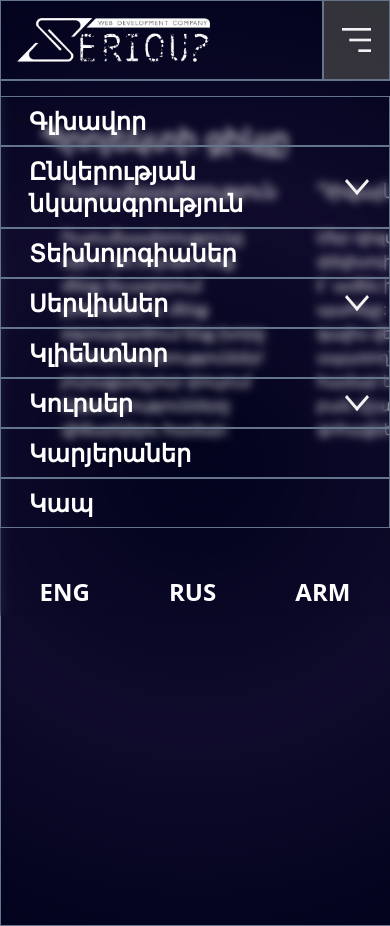
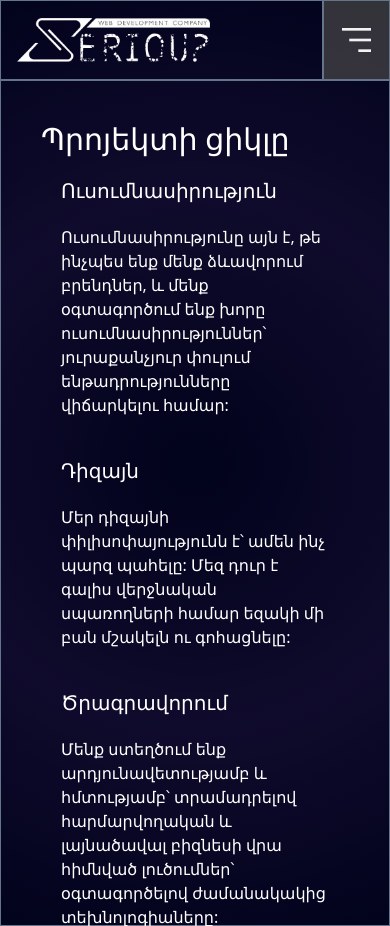
Before and after one commit to rmaliyan/serious-react, a React (Vite) app: page /am/delivery in a window 390 px wide. Built offline with nearby package versions, Linux system fonts and the light colour scheme.

Commit message:
Horizontal menu tweaks

```diff
--- a/src/MenuItemsList.json
+++ b/src/MenuItemsList.json
@@ -1,7 +1,7 @@
 [
   { "content": "home", "url": "home", "subitems": [] },
   {
-    "content": "about",
+    "content": "aboutUs",
     "url": "about",
     "subitems": [
       { "content": "aboutUs", "url": "about" },
--- a/src/routes/delivery.jsx
+++ b/src/routes/delivery.jsx
@@ -9,7 +9,7 @@ export function Delivery() {
     <div className="animate-slideInContent flex flex-col p-10">
       <div className="text-3xl">{delivery.title0}</div>
 
-      <div className="flex">
+      <div className="flex flex-col lg:flex-row">
         <div className="flex flex-col p-5">
           <div className="text-xl">{delivery.title1}</div>
           <div className="mt-5">{delivery.paragraph1}</div>
--- a/src/routes/layout.jsx
+++ b/src/routes/layout.jsx
@@ -1,23 +1,62 @@
 import { Outlet, Link, useParams, useLocation } from "react-router-dom";
 import Content from "../content.json";
 import MenuItemsList from "../MenuItemsList.json";
-import {useState} from "react";
+import { useEffect, useState } from "react";
 
-function MenuSubitem({ content, url }) {
+function MenuSubitem({ content, url, menuOpen, setmenuOpen }) {
   return (
-    <Link className="ml-16 grow" to={url}>
-      {content}
+    <Link
+      onClick={() => setmenuOpen(!menuOpen)}
+      className="ml-16 grow"
+      to={url}
+    >
+      <div>{content}</div>
     </Link>
   );
 }
 
-function MenuItem({ content, url, subitems, langContent }) {
+function MenuSubitemLargeScreen({ url }) {
+  return (
+    <Link className ="w-full ml-1" to={url}>
+      <div className ="h-1 w-full bg-white "></div>
+    </Link>
+  );
+}
+
+function MenuItem({
+  content,
+  url,
+  subitems,
+  langContent,
+  menuOpen,
+  setmenuOpen,
+}) {
   const [isOpen, setIsOpen] = useState(false);
 
+  const [isScreenBiggerThan1024, setIsScreenBiggerThan1024] = useState(false);
+
+  // useEffect(() => {
+  //   const checkScreenSize = () => {
+  //     setIsScreenBiggerThan1024(window.innerWidth > 1024);
+  //   };
+
+  //   window.addEventListener('resize', checkScreenSize);
+  //   checkScreenSize();
+  //   return () => {
+
+  //     window.removeEventListener('resize', checkScreenSize);
+  //   };
+
+  // }, []);
+
   return (
-    <div className="flex flex-col overflow-hidden border border-slate-500 lg:border-0">
-      <div className="flex w-full items-center justify-between pr-5">
-        <Link className="py-2 pl-7 lg:p-0" to={url}>
+    <div className="flex flex-col overflow-hidden border border-slate-500 lg:border-0 lg:flex lg:content-center lg:justify-center lg:mx-2">
+      <div className="flex w-full justify-between pr-5 lg:items-center lg:justify-center lg:p-0">
+        <Link
+          onClick={() => setmenuOpen(!menuOpen)}
+          className="py-2 pl-7 lg:flex lg:p-0 "
+          to={url}
+        >
           {langContent[content]}
         </Link>
 
@@ -32,9 +71,11 @@ function MenuItem({ content, url, subitems, langContent }) {
       </div>
 
       {isOpen && (
-        <div className="flex animate-slideInText flex-col">
+        <div className="flex animate-slideInText flex-col lg:hidden">
           {subitems.map((child) => (
             <MenuSubitem
+              menuOpen={menuOpen}
+              setmenuOpen={setmenuOpen}
               content={langContent[child.content]}
               url={child.url}
               key={child.url}
@@ -42,19 +83,31 @@ function MenuItem({ content, url, subitems, langContent }) {
           ))}
         </div>
       )}
+
+      <div className="hidden lg:flex lg:content-between lg:w-4/5 lg:ml-1">
+        {subitems.map((child) => (
+          <MenuSubitemLargeScreen url={child.url} key={child.url} />
+        ))}
+      </div>
     </div>
   );
 }
 
-function Menu({ langContent }) {
+function Menu({ langContent, menuOpen, setmenuOpen }) {
   const location = useLocation();
   const index = location.pathname.indexOf("/", 1);
   const currentLocation = location.pathname.substring(index + 1);
 
   return (
-    <div className="absolute right-0 top-24 h-fit w-full text-2xl font-extrabold backdrop-blur-sm lg:ml-auto lg:mr-4 lg:flex lg:h-fit lg:w-fit lg:gap-y-0.5 lg:pt-0 lg:text-base lg:font-normal lg:backdrop-blur-none lg:right-20 lg:top-6 ">
+    <div
+      className={`${
+        menuOpen ? "animate-slideInText" : "animate-slideOutText"
+      } absolute right-0 top-24 h-fit w-full text-2xl font-extrabold backdrop-blur-sm lg:right-20 lg:top-6 lg:ml-auto lg:mr-4 lg:flex lg:h-fit lg:w-fit lg:gap-y-0.5 lg:pt-0 lg:text-base lg:font-normal lg:backdrop-blur-none `}
+    >
       {MenuItemsList.map((item) => (
         <MenuItem
+          menuOpen={menuOpen}
+          setmenuOpen={setmenuOpen}
           content={item.content}
           url={item.url}
           subitems={item.subitems}
@@ -63,13 +116,25 @@ function Menu({ langContent }) {
         />
       ))}
       <div className="mt-10 flex w-full justify-around lg:hidden">
-        <Link className="my-2" to={`/en/${currentLocation}`}>
+        <Link
+          onClick={() => setmenuOpen(!menuOpen)}
+          className="my-2"
+          to={`/en/${currentLocation}`}
+        >
           ENG
         </Link>
-        <Link className="my-2" to={`/ru/${currentLocation}`}>
+        <Link
+          onClick={() => setmenuOpen(!menuOpen)}
+          className="my-2"
+          to={`/ru/${currentLocation}`}
+        >
           RUS
         </Link>
-        <Link className="my-2" to={`/am/${currentLocation}`}>
+        <Link
+          onClick={() => setmenuOpen(!menuOpen)}
+          className="my-2"
+          to={`/am/${currentLocation}`}
+        >
           ARM
         </Link>
       </div>
@@ -85,6 +150,8 @@ export function Layout() {
   const index = location.pathname.indexOf("/", 1);
   const currentLocation = location.pathname.substring(index + 1);
 
+  const [menuOpen, setmenuOpen] = useState(false);
+
   return (
     <div
       id="layout-container"
@@ -97,20 +164,28 @@ export function Layout() {
         >
           <div
             id="Logo"
-            className="Logo flex h-5/6 items-center justify-center "
+            className="Logo flex h-5/6 items-center justify-center"
           >
             <img
               className="ml-4 h-4/6"
               src="/SeriousLogo.webp"
               alt="Brand logo"
             />
-
           </div>
 
-          <Menu langContent={menu} />
+          {menuOpen && (
+            <Menu
+              menuOpen={menuOpen}
+              setmenuOpen={setmenuOpen}
+              langContent={menu}
+            />
+          )}
         </div>
 
-        <div className="menu-icon-container flex h-20 w-20 items-center justify-center border border-slate-500 bg-neutral-700 bg-opacity-80 sm:h-20 sm:w-20 lg:bg-transparent">
+        <div
+          onClick={() => setmenuOpen(!menuOpen)}
+          className="menu-icon-container flex h-20 w-20 items-center justify-center border border-slate-500 bg-neutral-700 bg-opacity-80 sm:h-20 sm:w-20 lg:bg-transparent"
+        >
           <img
             className="h-6 lg:hidden"
             src="/sidebarLogo.svg"
@@ -124,7 +199,7 @@ export function Layout() {
           <Outlet />
         </div>
 
-        <div className="lower-vertical-bar hidden h-full flex-col items-center border-0 bg-transparent bg-opacity-50 w-20 sm:border-slate-500 sm:bg-slate-950 lg:flex">
+        <div className="lower-vertical-bar hidden h-full w-20 flex-col items-center border-0 bg-transparent bg-opacity-50 sm:border-slate-500 sm:bg-slate-950 lg:flex">
           <Link className="my-2 mt-10" to={`/en/${currentLocation}`}>
             Eng
           </Link>
@@ -292,14 +367,7 @@ export function Layout() {
 //   );
 // }
 
-
-
-
 ///////////////////////////////////////////////////////////////////////////////////////////////////////////////////////////
-
-
-
-
 
 // return (
 //   <div id="layout-container" className="layout-container flex h-screen w-screen flex-col overflow-scroll text-white lg:overflow-hidden">
--- a/tailwind.config.js
+++ b/tailwind.config.js
@@ -11,6 +11,10 @@ export default {
           '0%': { transform: 'translate(100%) scale(0.7)', opacity:'0' },
           '100%': { transform: 'translate(0%) scale(1)', opacity: '1'  }
         },
+        slideOutText: {
+          '0%': { transform: 'translate(0%) scale(1)', opacity: '1' },
+          '100%': { transform: 'translate(100%) scale(0.7)', opacity: '0' },
+        },
         slideInContent: {
           '0%': { transform: 'translate(-100%) scale(0.7)', opacity: '0' },
           '80%': { transform: 'translate(0%) scale(0.7)', opacity: '0.7' },
@@ -19,6 +23,7 @@ export default {
       },
       animation: {
         slideInText: 'slideInText 0.5s ease-in-out',
+        slideOutText: 'slideOutText 0.5s ease-in-out',
         slideInContent: 'slideInContent 0.5s ease-in-out',
       }
 
```
